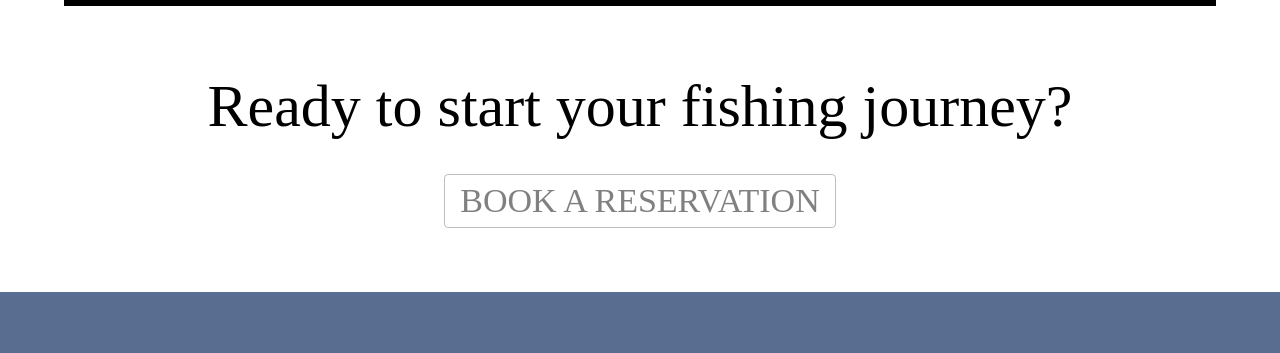
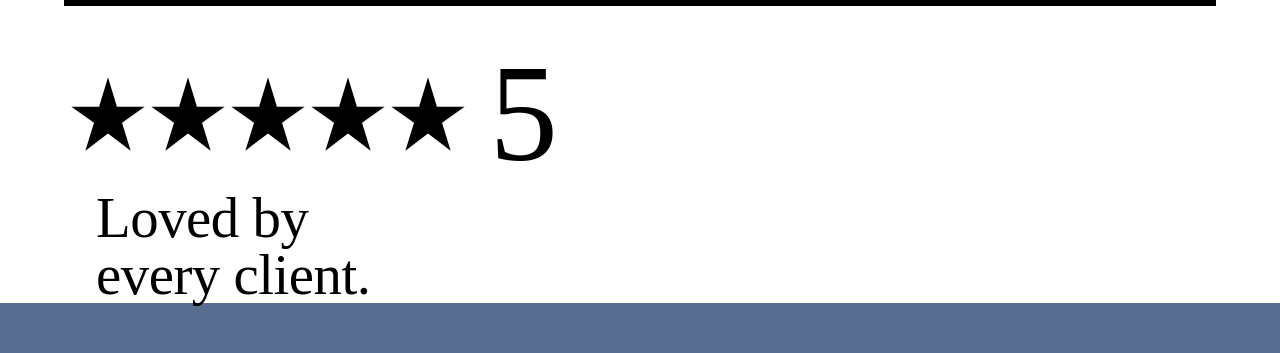
Before and after one commit to thomas-corrado/TBCGuides, a Next.js app: page /about in a window 1280 px wide. Shown: the part 833-1186 px from the top of the page. Built offline with nearby package versions, Linux system fonts and the light colour scheme; grey boxes are pictures that could not be loaded; a web font is replaced by a local one; what @washingtonpost/wpds-ui-kit would draw is missing.

Commit message:
theoretically finish stars and text

```diff
--- a/components/AboutPage/AboutPageComponent.js
+++ b/components/AboutPage/AboutPageComponent.js
@@ -6,6 +6,7 @@ import NavigationBarNonHome from "../General/NavigationBarNonHome";
 import VideoAboutPage from "./VideoAboutPage";
 import ContactInfo from "../Homepage/Contact/ContactInfo"
 import ComeJoinUs from "./ComeJoinUs";
+import RatingWrapper from "./Rating/RatingWrapper";
 
 const AboutPageComponent = () => {
 
@@ -17,7 +18,8 @@ const AboutPageComponent = () => {
           <VideoAboutPage />
         </Box>
       </Stack>
-      <ComeJoinUs />
+      <RatingWrapper/>
+      {/* <ComeJoinUs /> */}
       <ContactInfo />
     </>
   );
--- /dev/null
+++ b/components/AboutPage/Rating/RatingWrapper.js
@@ -0,0 +1,87 @@
+import { Box, Stack, Rating, Typography, Container} from "@mui/material";
+import StarRateIcon from "@mui/icons-material/StarRate";
+import { ThemeProvider, createTheme } from "@mui/material/styles";
+
+const RatingWrapper = () => {
+  return (
+    <ThemeProvider theme={RatingTheme}>
+      <Box sx={{ width: "100vw", display: "flex", justifyContent: "center" }}>
+        <Box sx={{ width: "90vw", display: "flex" }}>
+          <Stack direction="column">
+            <Stack
+              direction="row"
+              sx={{ display: "flex", alignItems: "center" }}
+            >
+              <Rating
+                value={5}
+                readOnly
+                sx={{
+                  paddingRight: "2vw",
+                  fontSize: { xs: "10vw", sm: "8vw", md: "6vw", lg: "5.5rem" },
+                  "& .MuiRating-icon": {
+                    width: {
+                      xs: "9.5vw",
+                      sm: "7.5vw",
+                      md: "5.5vw",
+                      lg: "5rem",
+                    },
+                  },
+                }}
+                icon={
+                  <StarRateIcon fontSize="5.5rem" sx={{ color: "black" }} />
+                }
+              />
+              <Typography variant="h1">5</Typography>
+            </Stack>
+
+            <Typography
+              variant="h2"
+              ml={{ xs: 1, sm: 2, md: 2, lg: 4 }}
+              mt={{ xs: 2, sm: 2, md: 4 }}
+            >
+              Loved by <br></br> every client.
+            </Typography>
+          </Stack>
+        </Box>
+      </Box>
+    </ThemeProvider>
+  );
+};
+
+export default RatingWrapper;
+
+let RatingTheme = createTheme();
+
+RatingTheme = createTheme(RatingTheme, {
+  typography: {
+    h1: {
+      fontFamily: ["belda-normal"].join(","),
+      fontSize: "calc(3.5vmin + 8.5vmax)",
+      lineHeight: "3rem",
+    },
+    h2: {
+      fontFamily: ["belda-normal"].join(","),
+      fontSize: "calc(1.5vmin + 3.5vmax)",
+      lineHeight: "calc(1.5vmin + 3.5vmax)",
+    },
+  },
+  palette: {
+    primary: {
+      main: "#000000",
+    },
+    secondary: {
+      main: "#808080",
+    },
+  },
+  components: {
+    MuiIcon: {
+      styleOverrides: {
+        root: {
+          "	.MuiRating-icon": {
+            padding: "-2px",
+          },
+        },
+      },
+    },
+  },
+});
--- a/components/ReservationsPage/ReservationForm.js
+++ b/components/ReservationsPage/ReservationForm.js
@@ -218,8 +218,6 @@ const submitTheme = createTheme({
       },
     },
     MuiTextField: {
-      defaultProps: {
-      },
       styleOverrides: {
         root: {
           padding: '1rem'
```
